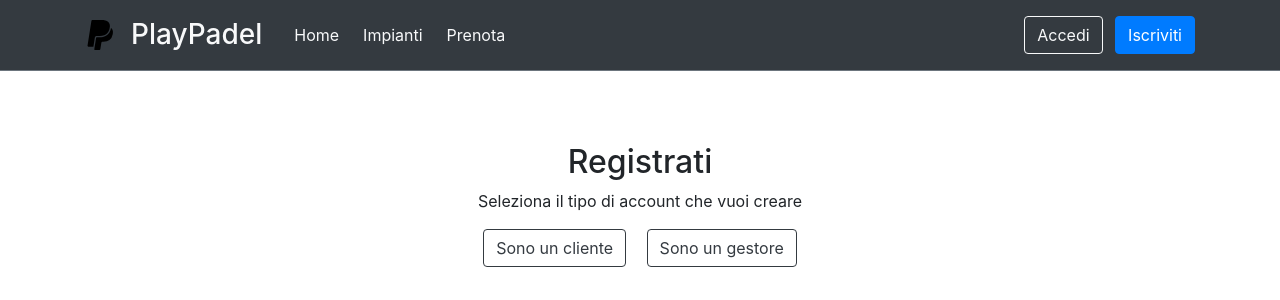
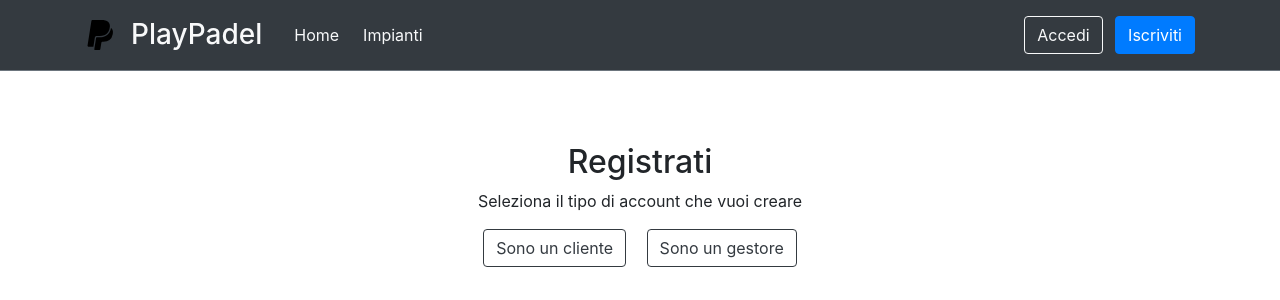
Before and after one commit to giammy02/progTW, a Django app: page /accounts/signup/ in a window 1280 px wide. Shown: the top 300 px of the page. Run offline with Django 4.2, Linux system fonts and the light colour scheme; some libraries are stand-ins or nearby versions.

Commit message:
removed unused page prenota

```diff
--- a/playPadel/templates/playPadel/base.html
+++ b/playPadel/templates/playPadel/base.html
@@ -23,7 +23,6 @@
                         <ul class="list-unstyled d-flex mb-0">
                             <li class="me-4"><a href="{% url 'website:homepage' %}" class="text-light text-decoration-none">Home</a></li>
                             <li><a href="{% url 'website:website:impianti' %}" class="text-light m-4 text-decoration-none">Impianti</a></li>
-                            <li><a href="{% url 'website:prenota' %}" class="text-light text-decoration-none">Prenota</a></li>
                         </ul>
                     </nav>
                 </div>
--- a/playPadel/website/urls.py
+++ b/playPadel/website/urls.py
@@ -7,7 +7,6 @@ app_name = 'website'
 
 urlpatterns = [
     path('', website.homepage, name='homepage'),
-    path('prenota/', website.Prenota.as_view(), name='prenota'),
     path('cancella_prenotazione/<int:pk>/', website.delete_prenotazione),
     path('cancella_news/<int:pk>/', website.delete_news),
 
--- a/playPadel/website/views/website.py
+++ b/playPadel/website/views/website.py
@@ -240,21 +240,6 @@ class CercaImpiantoList(ListView):
             object_list = Impianto.objects.all()
         return object_list
 
-class Prenota(ListView):
-    model = Impianto
-    template_name = "website/prenota.html"
-
-    # Cercare impianti che hanno disponibilità e redirect a pagina impianto
-
-    '''
-    def get_queryset(self):
-        query = self.request.GET.get("q")
-        object_list = Impianto.objects.filter(
-            Q(nome__icontains=query) | Q(caratteristiche__icontains=query)
-        )
-        return object_list
-    '''
-
 
 def get_prenotazioni(request, slug):
     campo_id = request.GET.get('campo_id')
```
